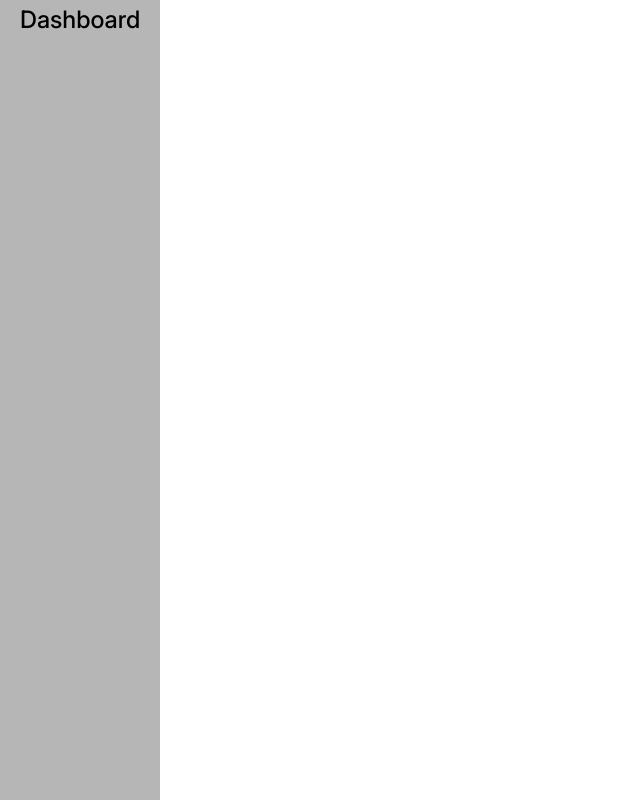
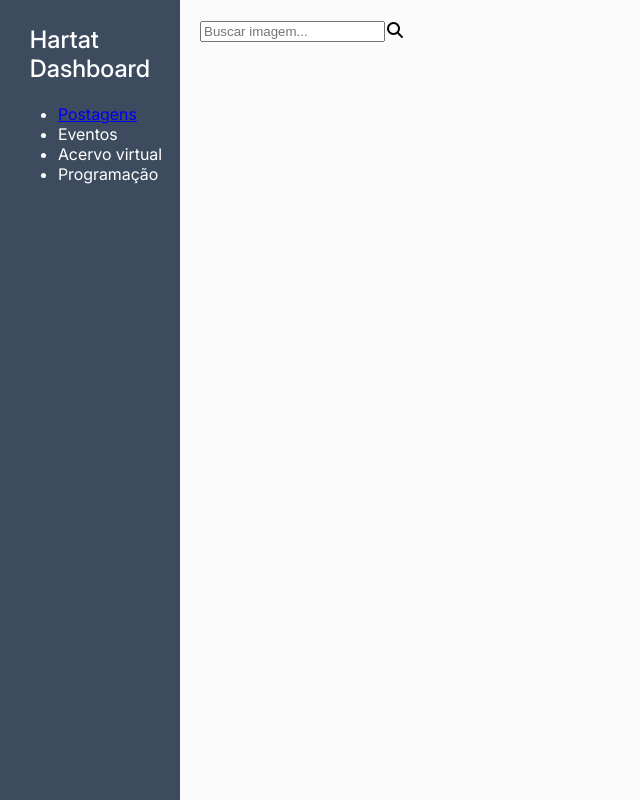
Before and after one commit to LuisPassoca/hartat-dashboard, a React (Vite) app: page /images in a window 1280 px wide. Before the commit this address had no page. Shown: the whole page, without its empty margins (0-640 px from the left). Built offline with nearby package versions, Linux system fonts and the light colour scheme; what quill-resize-module would draw is missing.

Commit message:
Began work on image management API endpoints

```diff
--- a/src/App.css
+++ b/src/App.css
@@ -69,10 +69,6 @@ body, html {
 
     min-height: 0;
     min-width: 0;
+
+    background-color: #fbfbfc;
 }
-
-.sidebar {
-    display: flex;
-    flex-direction: column;
-    padding: 8px;
-}
--- a/src/App.jsx
+++ b/src/App.jsx
@@ -4,6 +4,7 @@ import './App.css'
 import Sidebar from './components/Sidebar'
 import Home from './pages/Home'
 import Editor from './pages/Editor'
+import ImageManager from './components/ImageManager'
 
 function App() {
 
@@ -19,6 +20,7 @@ function App() {
               <Routes>
                 <Route index element={<Home />} />
                 <Route path='/editor' element={<Editor />} />
+                <Route path='/images' element={<ImageManager />} />
               </Routes>
 
             </div>
--- /dev/null
+++ b/src/components/ImageManager.jsx
@@ -0,0 +1,15 @@
+function ImageManager() {
+
+    return(
+        <>
+            <div className="search-bar">
+                <input type="text" placeholder="Buscar imagem..." />
+                <i class="fa-solid fa-magnifying-glass"></i>
+            </div>
+
+
+        </>
+    )
+}
+
+export default ImageManager
--- a/src/components/ImagePicker.css
+++ /dev/null
@@ -1,12 +0,0 @@
-.modal-overlay {
-    z-index: 9999;
-    display: flex;
-
-    position: absolute;
-    height: 100%;
-    width: 100%;
-    left: 0;
-    top: 0;
-
-    background-color: rgba(0, 0, 0, 0.575);
-}
--- a/src/components/ImagePicker.jsx
+++ /dev/null
@@ -1,12 +0,0 @@
-import './ImagePicker.css'
-
-function ImagePicker() {
-
-    return(
-        <div className="modal-overlay">
-            <h1> Hello </h1>
-        </div>
-    )
-}
-
-export default ImagePicker
--- a/src/components/QuillEditor.jsx
+++ b/src/components/QuillEditor.jsx
@@ -8,15 +8,14 @@ import 'quill-resize-module/dist/resize.css'
 Quill.register('modules/resize', QuillResize)
 
 import './QuillEditor.css'
-import ImagePicker from "./ImagePicker"
 
 function QuillEditor() {
   const editorRef = useRef(null)
   const quillRef = useRef(null)
   const [showModal, setShowModal] = useState(false)
-  const [uploadError, setUploadError] = useState(false)
 
   const imageHandler = async () => {
+      /*
       setUploadError(false)
 
       const uploadImage = async () => {
@@ -45,7 +44,7 @@ function QuillEditor() {
       input.accept = 'image/*'
       input.click()
 
-      input.addEventListener('change', uploadImage)
+      input.addEventListener('change', uploadImage) */
   }
 
   useEffect(() => {
@@ -77,8 +76,6 @@ function QuillEditor() {
 
   return(
     <>
-      {showModal ? <ImagePicker /> : ''}
-      {uploadError ? <p> Unable to upload image, please try again! </p> : ''}
       <div id="quill-editor" ref={editorRef} />
       <button onClick={getContents}> Get editor contents </button>
     </>
--- a/src/components/Sidebar.css
+++ b/src/components/Sidebar.css
@@ -2,6 +2,12 @@
     display: flex;
     flex-direction: column;
 
-    background-color: rgb(182, 182, 182);
-    padding: 0 20px;
+    background-color: #3c4b5e;
+    color: white;
+
+    width: 180px;
+    flex-shrink: 0;
+
+    align-items: center;
+    padding: 20px 10px;
 }
--- a/src/components/Sidebar.jsx
+++ b/src/components/Sidebar.jsx
@@ -4,7 +4,14 @@ function Sidebar() {
 
     return(
         <>
-            <h2> Dashboard </h2>
+            <h2> Hartat <br></br> Dashboard </h2>
+
+            <ul>
+                <li> <a href='/editor'> Postagens </a> </li>
+                <li> Eventos </li>
+                <li> Acervo virtual </li>
+                <li> Programação </li>
+            </ul>
         </>
     )
 }
```
Also changed, not shown: lib/db/images.js (added, +18 -0 lines), src/pages/Images.jsx (added, +10 -0 lines), 1 other file (tests, documents, lock files or other folders).
